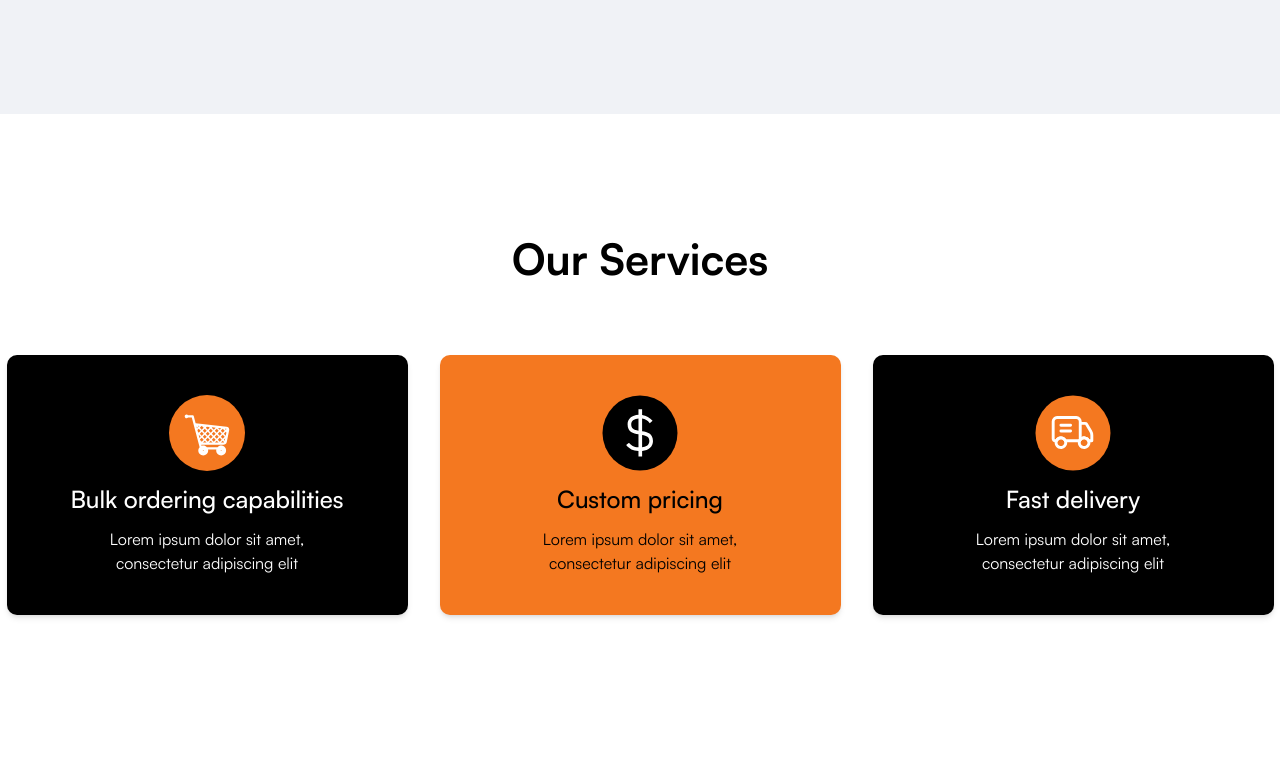
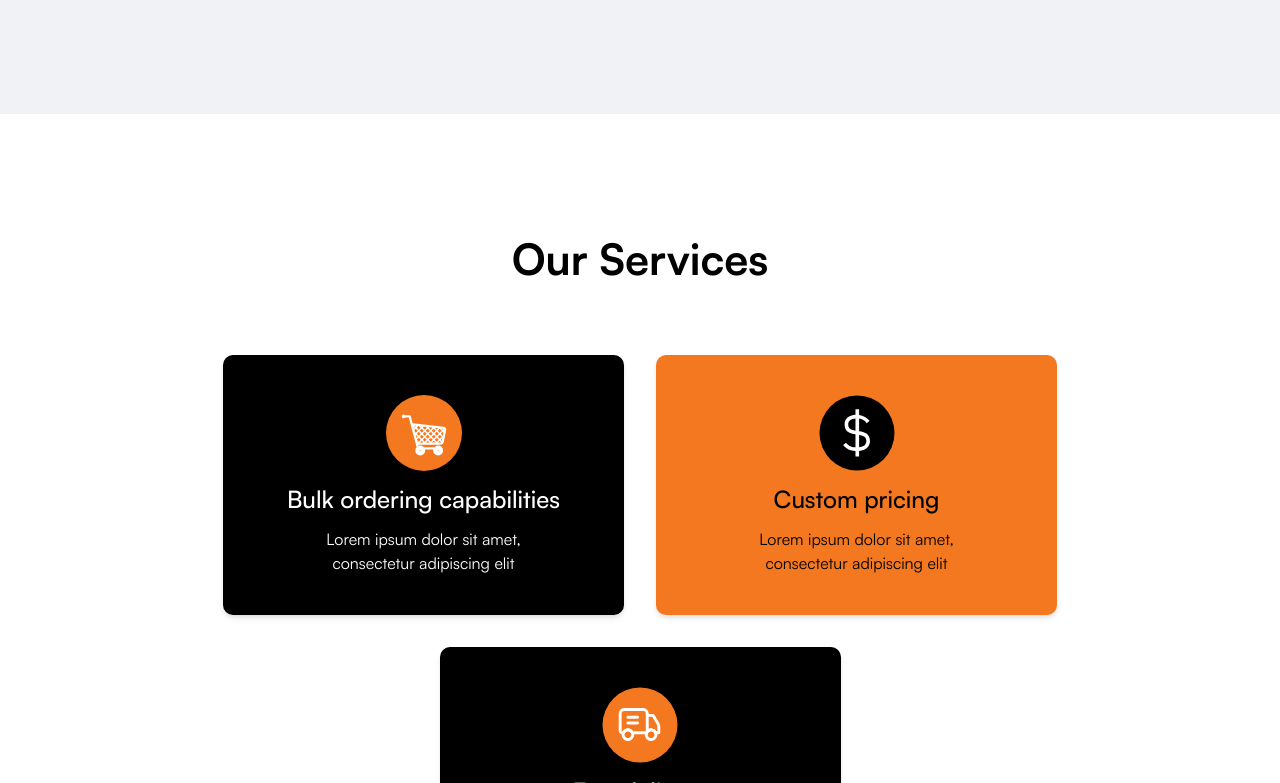
Before and after one commit to Princess-Jewel/kaystore, a React (Create React App) app: page / in a window 1280 px wide. Shown: the part 1197-1980 px from the top of the page. Before the commit the page ends 1924 px from the top, so only its background shows below. Built offline with nearby package versions, Linux system fonts and the light colour scheme.

Commit message:
increased padding

```diff
--- a/src/components/PartnersSection.js
+++ b/src/components/PartnersSection.js
@@ -7,7 +7,7 @@ import img2 from "../assets/images/image 17.svg";
 
 const PartnersSection = () => {
   return (
-    <section className="bg-[#F0F2F6] py-28">
+    <section className="bg-[#F0F2F6] py-28 px-6">
       <div className="container mx-auto text-center">
         {/* Heading */}
         <h1 className="text-[1.5rem] md:text-[2.7rem] font-custom1 mb-16">
--- a/src/components/ServicesSection.js
+++ b/src/components/ServicesSection.js
@@ -6,7 +6,7 @@ import serviceIcon3 from "../assets/images/Frame 2147223584.svg";
 
 const ServicesSection = () => {
   return (
-    <section className="bg-white py-28">
+    <section className="bg-white py-28 px-6">
       <div className="container mx-auto text-center">
         {/* Heading */}
         <h1 className="text-[1.5rem] md:text-[2.7rem] font-custom1 mb-16">Our Services</h1>
```
